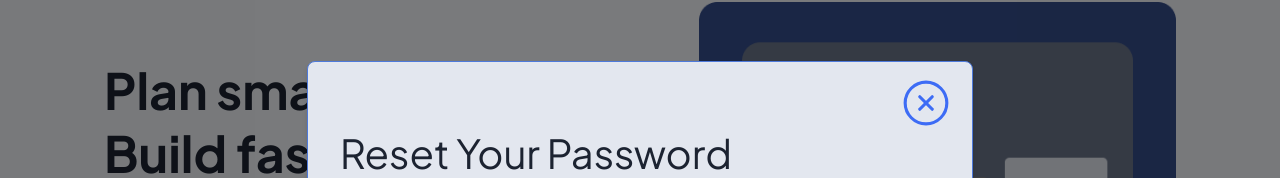
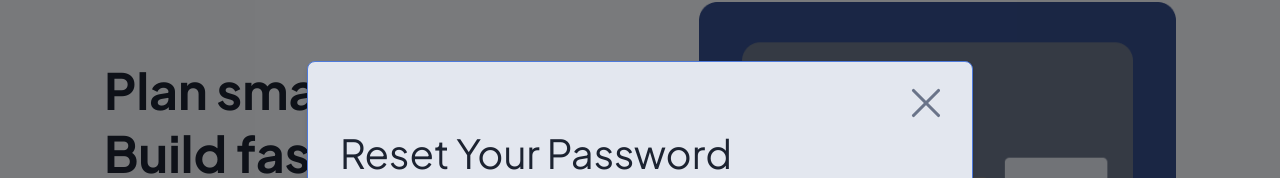
Before and after one commit to notEmmi/FlowBoard, a React (Vite) app in the folder frontend/: page /reset-password in a window 1280 px wide. Shown: the part 118-296 px from the top of the page. Built offline with nearby package versions, Linux system fonts and the light colour scheme; no server answers.

Commit message:
feat: update Modal component to use X icon and adjust close icon styles

```diff
--- a/frontend/src/App.css
+++ b/frontend/src/App.css
@@ -257,7 +257,6 @@ label {
 }
 
 .icon {
-  color: var(--brand-accent);
   width: 50px;
   height: 50px;
 	stroke-width: 1.5;
--- a/frontend/src/components/Modal.css
+++ b/frontend/src/components/Modal.css
@@ -65,3 +65,8 @@
 .modal-close:hover {
 	color: var(--brand-primary);
 }
+
+.close-icon {
+	color: var(--text-muted);
+
+}
--- a/frontend/src/components/Modal.jsx
+++ b/frontend/src/components/Modal.jsx
@@ -1,4 +1,4 @@
-import { CircleX } from 'lucide-react';
+import { X ,SquareX, CircleX } from 'lucide-react';
 import './Modal.css';
 
 export default function Modal({ children, isOpen, onClose }) {
@@ -8,7 +8,7 @@ export default function Modal({ children, isOpen, onClose }) {
 		<div className="modal-overlay" onClick={onClose}>
 			<div className="modal-content" onClick={(e) => e.stopPropagation()}>
 				<button onClick={onClose} className="modal-close">
-					<CircleX className="close-icon icon"/>
+					<X className="close-icon icon"/>
 				</button>
 				{children}
 			</div>
```
